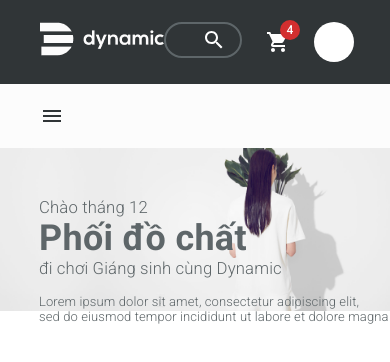
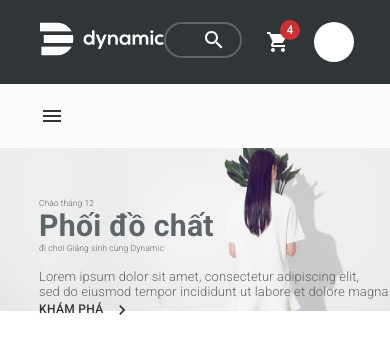
Before and after one commit to 19520280/dynamic-website, a React (Create React App) app: page / in a window 390 px wide. Shown: the top 362 px of the page. Built offline with nearby package versions, Linux system fonts and the light colour scheme.

Commit message:
Responsive

```diff
--- a/src/components/Banner/Banner.js
+++ b/src/components/Banner/Banner.js
@@ -3,15 +3,15 @@ import "./Banner.css";
 import {
   Box,
   Button,
-  Collapse,
   Grow,
-  Paper,
   Slide,
-  Stack,
   Typography,
-  Zoom,
+  useMediaQuery,
+  useTheme,
 } from "@mui/material";
 import React, { useEffect, useState } from "react";
+
+import { ChevronRight } from "@mui/icons-material";
 
 const slide1 =
   require("../../assets/images/banners/complex_slide01.jpg").default;
@@ -19,13 +19,17 @@ const slide1 =
 const slide2 =
   require("../../assets/images/banners/complex_slide02.jpg").default;
 const Banner = () => {
+  const theme = useTheme();
+  const isMobile = useMediaQuery(theme.breakpoints.down("sm"));
+
+  /* #region  use for transition */
   const [checked, setchecked] = useState(false);
   useEffect(() => {
     setchecked(true);
   });
+  const containerRef = React.useRef(null);
+  /* #endregion */
 
-  const containerRef = React.useRef(null);
-  console.log(checked);
   return (
     <div className="fullwidthbanner-container">
       <div className="fullwidthbanner">
@@ -50,7 +54,7 @@ const Banner = () => {
               >
                 <Typography
                   fontWeight="light"
-                  fontSize="calc(0.8rem + 1vw)"
+                  fontSize="calc(0.04rem + 2vw)"
                   color="secondary"
                 >
                   Chào tháng 12
@@ -62,7 +66,7 @@ const Banner = () => {
                 style={{ transitionDelay: checked ? "500ms" : "0ms" }}
               >
                 <Typography
-                  fontSize="calc(2rem + 1vw)"
+                  fontSize="calc(1.4rem + 2vw)"
                   fontWeight="bold"
                   color="secondary"
                 >
@@ -77,7 +81,7 @@ const Banner = () => {
                 {...{ timeout: 1000 }}
               >
                 <Typography
-                  fontSize="calc(0.8rem + 1vw)"
+                  fontSize="calc(0.05rem + 2vw)"
                   fontWeight="light"
                   color="secondary"
                 >
@@ -97,7 +101,7 @@ const Banner = () => {
                   fontSize="calc(0.8rem + 0.05vw)"
                   fontWeight="light"
                   color="secondary"
-                  margin="16px 0px 16px 0px"
+                  margin="16px 0px 0px 0px"
                 >
                   <>
                     Lorem ipsum dolor sit amet, consectetur adipiscing elit,
@@ -105,8 +109,18 @@ const Banner = () => {
                     magna aliqua.
                   </>
                 </Typography>
-                <Button variant="contained">Khám phá</Button>
-                <Button variant="outlined" sx={{m:2}}>Mua ngay</Button>
+                {isMobile ? (
+                  <Button variant="text" endIcon={<ChevronRight />} sx={{padding:"0px", fontSize:"12px"}}>
+                    Khám phá
+                  </Button>
+                ) : (
+                  <>
+                    <Button variant="contained" >Khám phá</Button>
+                    <Button variant="outlined" sx={{ m:1}}>
+                      Mua ngay
+                    </Button>
+                  </>
+                )}
               </Box>
             </Slide>
           </Box>
```
